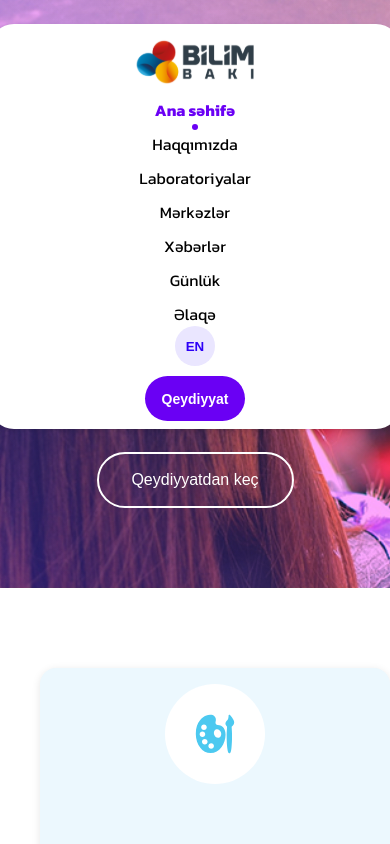
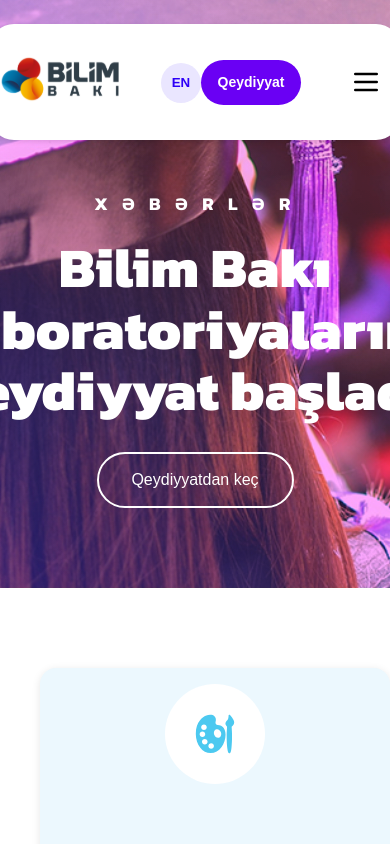
Before and after one commit to 4notF0und4/bilim-baku, a Next.js app: page / in a window 390 px wide. Shown: the top 844 px of the page. Built offline with nearby package versions, Linux system fonts and the light colour scheme.

Commit message:
create hamburger menu

```diff
--- a/modules/home/components/Header.tsx
+++ b/modules/home/components/Header.tsx
@@ -3,6 +3,7 @@
 import Link from "next/link";
 import Logo from "./Logo";
 import ActiveLink from "@/shared/components/activeLinks/ActiveLink";
+import HamburgerMenu from "@/shared/components/button/HamburgerMenu";
 import styles from "./header.module.css";
 
 export default function Header() {
@@ -34,6 +35,7 @@
           <button className={styles.langBtn}>EN</button>
           <button className={styles.registerBtn}>Qeydiyyat</button>
         </div>
+        <HamburgerMenu/>
       </header>
     </div>
   );
--- a/modules/home/components/header.module.css
+++ b/modules/home/components/header.module.css
@@ -96,8 +96,8 @@
 
 @media (max-width: 992px) {
   .header {
-    padding: 12px 30px;
-    flex-direction: column;
+    /* padding: 12px 30px; */
+    /* flex-direction: column; */
     align-items: center;
     text-align: center;
   }
@@ -107,11 +107,13 @@
     gap: 16px;
   }
   .navLinks {
+    display: none;
     flex-direction: column;
     gap: 10px;
   }
   .buttons {
-    flex-direction: column;
+    display: block;
+    /* flex-direction: column; */
     gap: 10px;
   }
 }
--- a/package.json
+++ b/package.json
@@ -9,6 +9,7 @@
     "lint": "next lint"
   },
   "dependencies": {
+    "lucide-react": "^0.477.0",
     "next": "15.2.0",
     "react": "^19.0.0",
     "react-dom": "^19.0.0",
--- /dev/null
+++ b/shared/components/button/HamburgerMenu.tsx
@@ -0,0 +1,29 @@
+"use client"
+
+import { useState } from "react"
+import Link from "next/link"
+import styles from "./hamburgerMenu.module.css"
+import {Menu, X} from "lucide-react"
+
+export default function HamburgerMenu () {
+    const [isOpen, setIsOpen] = useState(false)
+
+    return (
+        <div className={styles.hamburgerMenu}>
+            <button className={styles.menuButton} onClick={() => setIsOpen(!isOpen)}>
+                {isOpen ? <X size={32} /> : <Menu size={32} />}
+            </button>
+            {isOpen && (
+                <div className={styles.menuContent}>
+                        <Link href="/">Ana səhifə</Link>
+                        <Link href="#">Haqqımızda</Link>
+                        <Link href="#">Laboratoriyalar</Link>
+                        <Link href="#">Mərkəzlər</Link>
+                        <Link href="#">Xəbərlər</Link>
+                        <Link href="#">Günlük</Link>
+                        <Link href="#">Əlaqə</Link>
+                </div>
+            )}
+            </div>
+    )
+}
--- /dev/null
+++ b/shared/components/button/hamburgerMenu.module.css
@@ -0,0 +1,173 @@
+/*
+.hamburgerMenu {
+    display: none;
+}
+
+.menuButton {
+    background: none;
+    border: none;
+    cursor: pointer;
+    color: var(--black);
+    display: flex;
+    align-items: center;
+    justify-content: center;
+    padding: 8px;
+}
+
+
+.menuContent {
+    display: flex;
+    gap: 20px;
+    position: absolute;
+    top: 100px;
+    right: 20px;
+    box-shadow: 0px 4px 10px rgba(0, 0, 0, 0.1);
+
+    padding: 10px;
+    border-radius: 8px;
+    width: auto;
+    min-width: 200px;
+    max-width: 90%;
+    flex-wrap: nowrap;
+    justify-content: center;
+    flex-shrink: 0;
+}
+
+
+.menuContent a {
+    text-decoration: none;
+    color: var(--black);
+    padding: 10px;
+    transition: color 0.3s;
+    flex-shrink: 0;
+}
+
+.menuContent a:hover {
+    color: var(--purple);
+}
+
+
+@media (max-width: 992px) {
+    .hamburgerMenu {
+        display: block;
+    }
+
+
+    .menuContent {
+        top: 80px;
+        right: 0;
+        left: 0;
+        flex-direction: row;
+        width: 100%;
+        max-width: 100%;
+        padding: 10px 20px;
+        gap: 15px;
+    }
+}
+
+
+@media(max-width: 678px) {
+    .menuContent {
+        top: 70px;
+        right: 0;
+        left: 0;
+        padding: 8px 16px;
+    }
+
+    .menuContent a {
+        font-size: 14px;
+        padding: 8px;
+    }
+} */
+
+
+.hamburgerMenu {
+    display: none;
+}
+
+.menuButton {
+    background: none;
+    border: none;
+    cursor: pointer;
+    color: var(--black);
+    display: flex;
+    align-items: center;
+    justify-content: center;
+    padding: 8px;
+}
+
+.menuContent {
+    display: flex;
+    gap: 20px;
+    position: absolute;
+    top: 100px;
+    right: 20px;
+    box-shadow: 0px 4px 10px rgba(0, 0, 0, 0.1);
+    padding: 10px;
+    border-radius: 8px;
+    width: auto;
+    min-width: 200px;
+    max-width: 90%;
+    flex-wrap: nowrap;
+    justify-content: center;
+    flex-shrink: 0;
+}
+
+.menuContent a {
+    text-decoration: none;
+    color: var(--black);
+    padding: 10px;
+    transition: color 0.3s;
+    flex-shrink: 0;
+}
+
+.menuContent a:hover {
+    color: var(--purple);
+}
+
+@media (max-width: 992px) {
+    .hamburgerMenu {
+        display: block;
+    }
+
+    .menuContent {
+        top: 80px;
+        right: 0;
+        left: 0;
+        flex-direction: row;
+        width: 100%;
+        max-width: 100%;
+        padding: 10px 20px;
+        gap: 15px;
+    }
+}
+
+@media (max-width: 678px) {
+    .menuContent {
+        top: 70px;
+        right: 0;
+        left: 0;
+        padding: 12px 24px;
+    }
+
+    .menuContent a {
+        font-size: 12px;
+        padding: 8px;
+    }
+}
+
+@media (max-width: 360px) {
+    .menuContent {
+        padding: 5px 10px;
+        gap: 2px;
+        overflow-x: auto;
+        top: 80px;
+        right: 0;
+        left: 30;
+    }
+
+    .menuContent a {
+        font-size: 10px;
+        padding: 5px;
+    }
+}
```
Also changed, not shown: 1 other file (tests, documents, lock files or other folders).
